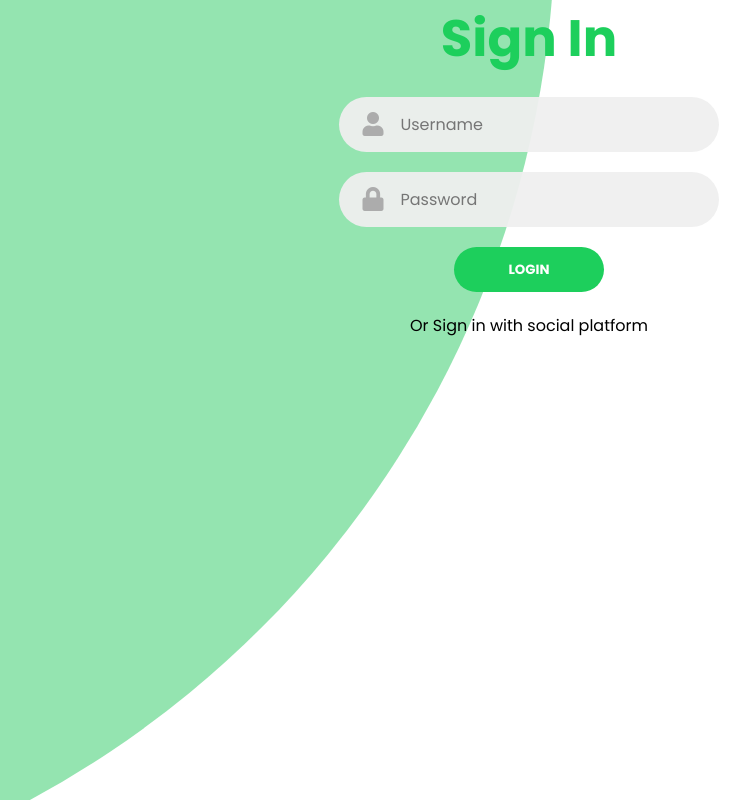
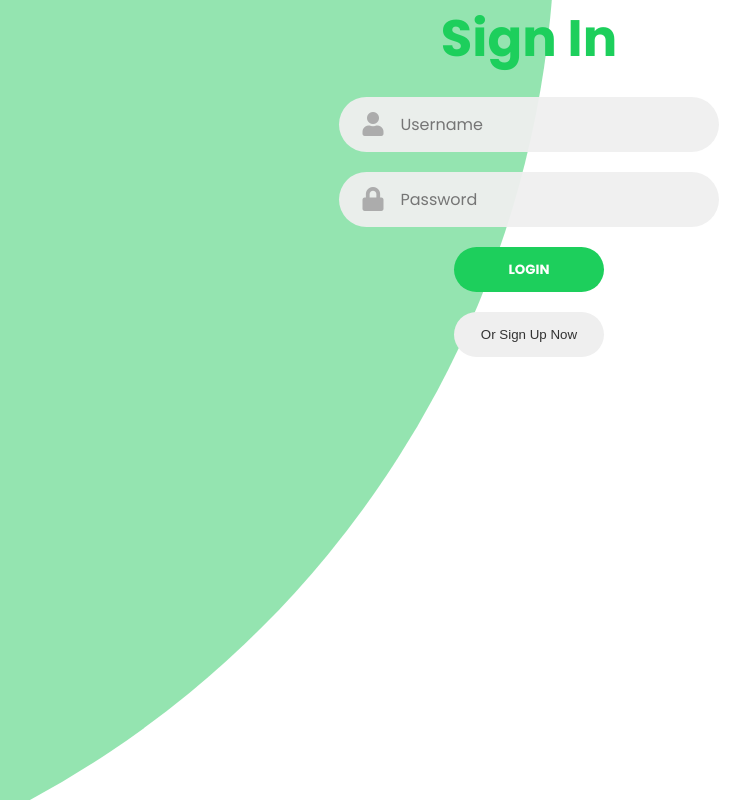
Before and after one commit to jeckyhindrawan/UAS_Fresh_Food, a CodeIgniter app: page /freshfood/index.php/login/index in a window 1280 px wide. Shown: the whole page, without its empty margins (111-861 px from the left). Run offline with CodeIgniter, Linux system fonts and the light colour scheme; some libraries are stand-ins or nearby versions.

Commit message:
login update

```diff
--- a/application/views/home.php
+++ b/application/views/home.php
@@ -32,10 +32,10 @@ defined('BASEPATH') or exit('No direct script access allowed');
                         <div class="userIconContainer">
                             <img src="http://localhost/freshfood/assets/images/user.png" alt="icon" class="userIcon">
                         </div>
-                        <div class="userIconContainer">
+                        <bottom class="userIconContainer2">
                             <img src="http://localhost/freshfood/assets/images/search.png" alt="icon" class="userIcon">
-                        </div>
-                        <div class="userIconContainer">
+                        </bottom>
+                        <div class="userIconContainer3">
                             <img src="http://localhost/freshfood/assets/images/lonceng.png" alt="icon" class="userIcon">
                         </div>
                     </div>
--- a/application/views/login.php
+++ b/application/views/login.php
@@ -26,9 +26,12 @@ defined('BASEPATH') or exit('No direct script access allowed');
                     <div class="input-field">
                         <i class="fas fa-lock"></i>
                         <input type="password" placeholder="Password">
+
                     </div>
                     <input type="submit" class="btn solid" value="Login" />
-                    <p class="social-text">Or Sign in with social platform</p>
+                    <button class="btnSignup" type="submit">Or Sign Up Now</button>
+
+
 
                 </form>
             </div>
--- a/assets/styles/login.css
+++ b/assets/styles/login.css
@@ -111,11 +111,16 @@ font-weight: 500;
     background-color: #94e4b0;
 }
 
-.social-text{
-    padding: 0.7rem 0;
+.btnSignup{
+    width: 150px;
+    height: 45px;
+    border: 2px ;
+    border-radius: 30px;
+    border-width: 6px;
+    color: #333;
+    margin: 10px 0;
 }
 
-.social-media{
-    display: flex;
-    justify-content: center;
+.btnSignup:hover{
+    background-color: #aaa;
 }
```
Also changed, not shown: assets/styles/home.css (+24 -0 lines).
